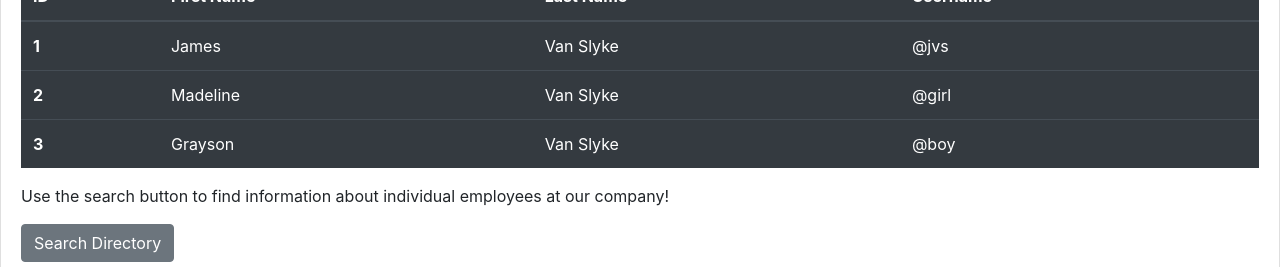
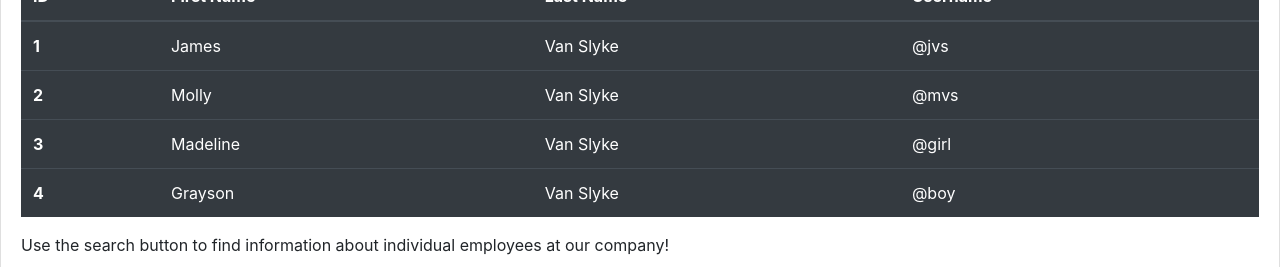
Before and after one commit to jakevs/directory, a React (Create React App) app: page / in a window 1280 px wide. Shown: the part 1101-1368 px from the top of the page. Built offline with nearby package versions, Linux system fonts and the light colour scheme.

Commit message:
added new table and changed some wording

```diff
--- a/src/components/Navbar.js
+++ b/src/components/Navbar.js
@@ -39,8 +39,8 @@ const Example = (props) => {
                 Search
               </DropdownToggle>
               <DropdownMenu right>
-                <DropdownItem>Option 1</DropdownItem>
-                <DropdownItem>Option 2</DropdownItem>
+                <DropdownItem>Filter</DropdownItem>
+                <DropdownItem>Sort by Name</DropdownItem>
                 <DropdownItem divider />
                 <DropdownItem>Reset</DropdownItem>
               </DropdownMenu>
--- a/src/components/Table.js
+++ b/src/components/Table.js
@@ -39,12 +39,18 @@ const ExampleCard = (props) => {
               </tr>
               <tr>
                 <th scope="row">2</th>
+                <td>Molly</td>
+                <td>Van Slyke</td>
+                <td>@mvs</td>
+              </tr>
+              <tr>
+                <th scope="row">3</th>
                 <td>Madeline</td>
                 <td>Van Slyke</td>
                 <td>@girl</td>
               </tr>
               <tr>
-                <th scope="row">3</th>
+                <th scope="row">4</th>
                 <td>Grayson</td>
                 <td>Van Slyke</td>
                 <td>@boy</td>
--- a/src/utils/Api.js
+++ b/src/utils/Api.js
@@ -2,7 +2,7 @@ import axios from "axios";
 
 export default {
   getEmployees: () => {
-    return axios.get("https://randomuser.me/api/?results=20");
+    return axios.get("https://randomuser.me/api/?results=10");
   }
 };
 // $.ajax({
```
